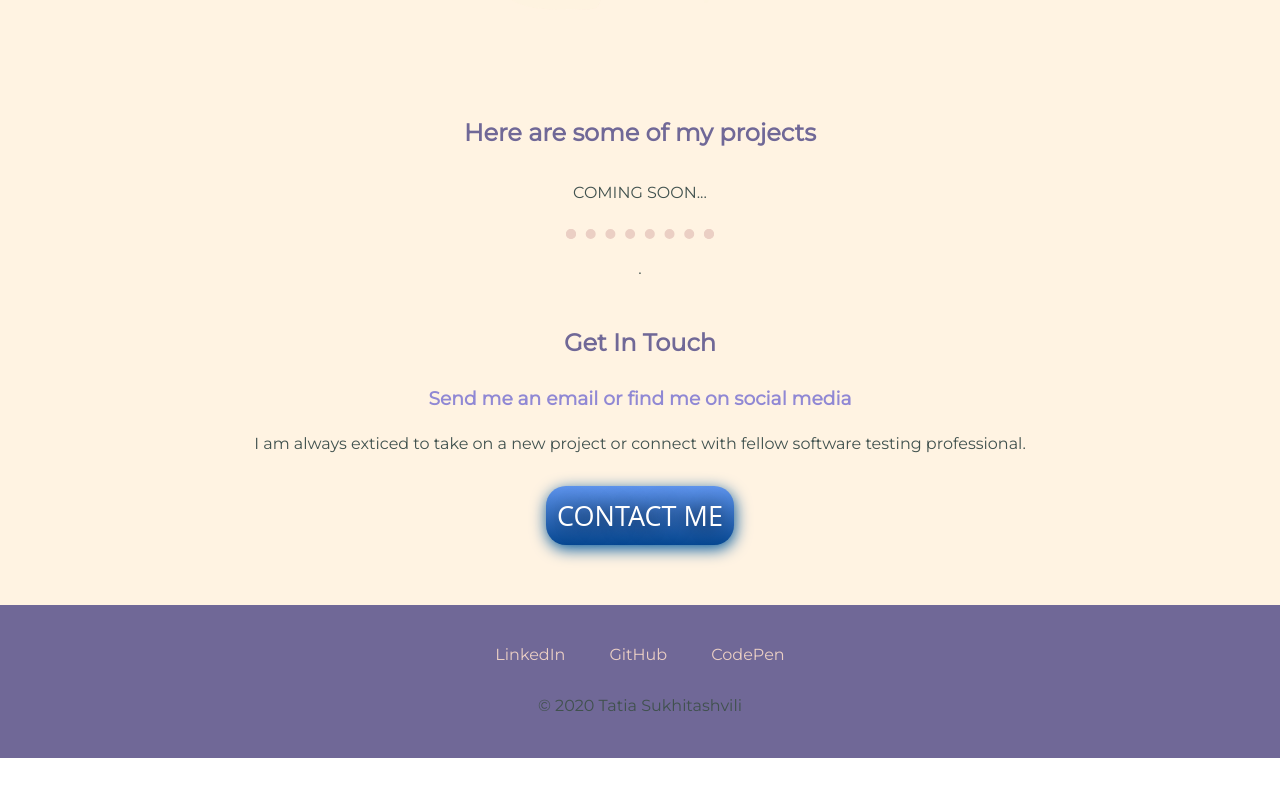
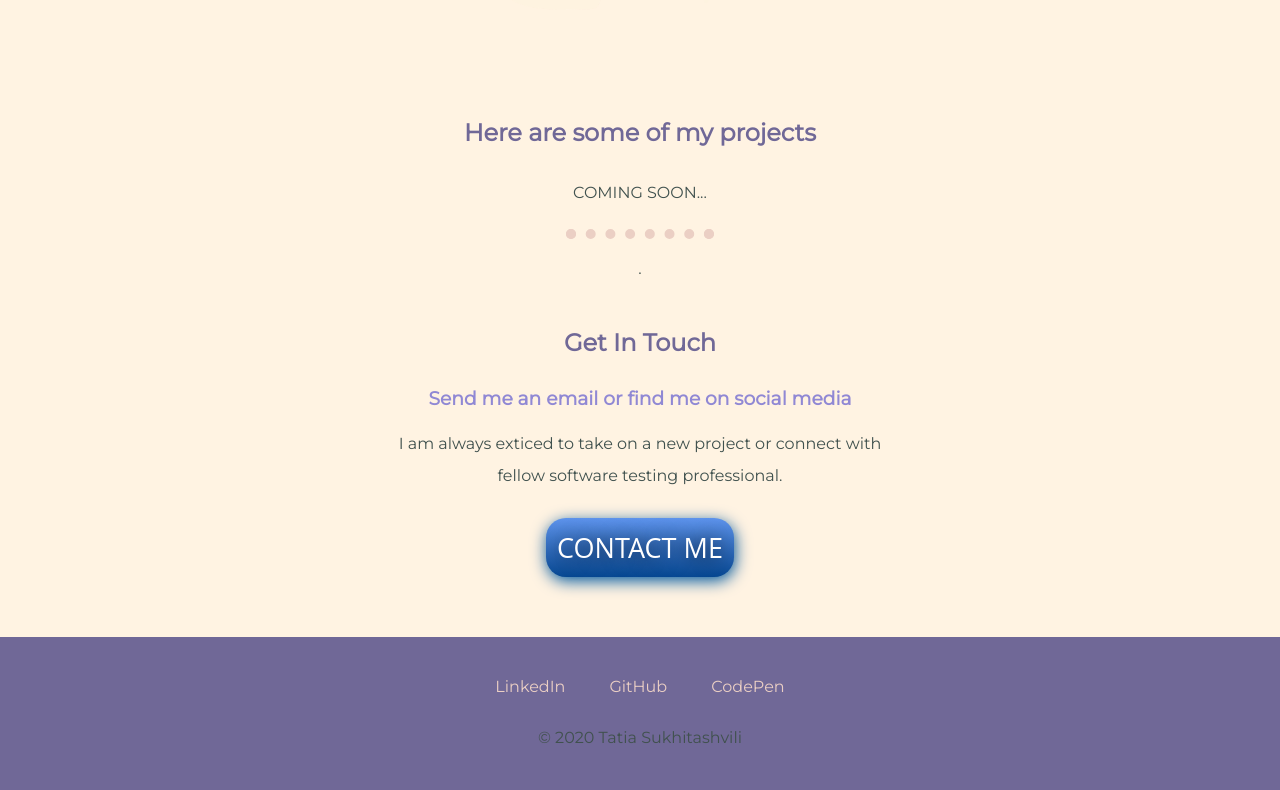
Before and after one commit to Ta-tia/Portfolio-Website, a plain HTML site: page index.html in a window 1280 px wide. Shown: the part 2837-3627 px from the top of the page. Before the commit the page ends 3595 px from the top, so only its background shows below. Drawn offline with Linux system fonts and the light colour scheme.

Commit message:
Update styles.css

```diff
--- a/CSS/styles.css
+++ b/CSS/styles.css
@@ -83,6 +83,11 @@ float: left;
 .projects-img{
   width: 20rem;
 }
+.contact-me{
+width: 40%;
+  padding-bottom: 50px;
+  margin: auto;
+}
 .Star-Travel{
   color: #706897;
   margin: 0;
```
